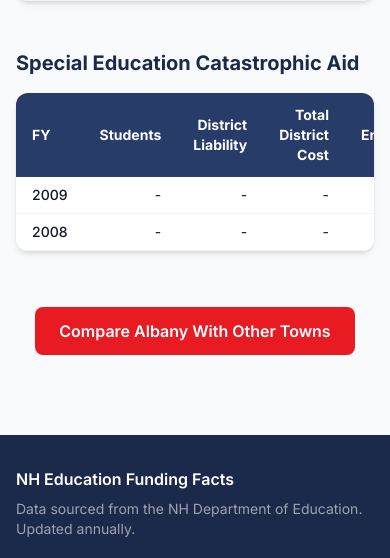
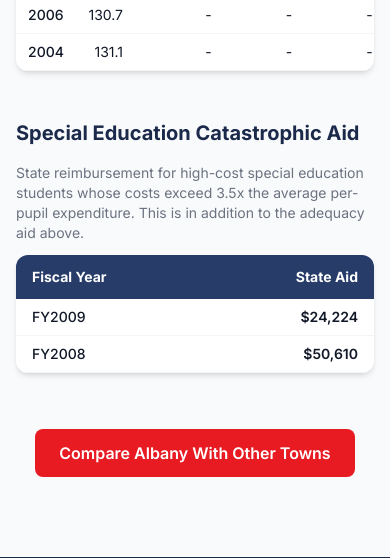
Before and after one commit to cmaidmentnh/nh-education-aid, a Flask app: a page that uses templates/town.html in a window 390 px wide. Shown: the part 3167-3725 px from the top of the page. Run offline with Flask 3, Linux system fonts and the light colour scheme; data comes from the database, SQL or seed files in the repository; some libraries are stand-ins or nearby versions.

Commit message:
Simplify SPED table, add per-pupil growth card to town pages
- SPED table: remove empty columns, add explanation text, narrow layout
- Add per-pupil aid growth percentage card (only shown if positive)
- Use flex-wrap for hero cards to handle 4 cards on mobile

Co-Authored-By: Claude Opus 4.6 <noreply@anthropic.com>

```diff
--- a/app.py
+++ b/app.py
@@ -169,6 +169,13 @@ def town_detail(name):
         enrollment_change_pct = ((last_adm.adm - first_adm.adm)
                                  / first_adm.adm) * 100
 
+    # Per-pupil aid growth
+    first_pp = next((pp for pp in per_pupil if pp and pp > 0), None)
+    last_pp = next((pp for pp in reversed(per_pupil) if pp and pp > 0), None)
+    per_pupil_growth_pct = 0
+    if first_pp and last_pp:
+        per_pupil_growth_pct = ((last_pp - first_pp) / first_pp) * 100
+
     return render_template('town.html',
                            muni=muni,
                            adequacy=adequacy,
@@ -187,7 +194,8 @@ def town_detail(name):
                            last_grant=last_grant,
                            enrollment_change_pct=enrollment_change_pct,
                            first_adm=first_adm,
-                           last_adm=last_adm)
+                           last_adm=last_adm,
+                           per_pupil_growth_pct=per_pupil_growth_pct)
 
 
 @app.route('/compare')
--- a/templates/town.html
+++ b/templates/town.html
@@ -15,11 +15,17 @@
                 <p class="text-gray-300 mt-1">{{ muni.county }} County</p>
                 {% endif %}
             </div>
-            <div class="mt-4 md:mt-0 flex space-x-4">
+            <div class="mt-4 md:mt-0 flex flex-wrap gap-3">
+                {% if per_pupil_growth_pct and per_pupil_growth_pct > 0 %}
+                <div class="stat-card rounded-lg px-5 py-3 text-center">
+                    <div class="text-2xl font-bold text-gop-light">+{{ "%.0f"|format(per_pupil_growth_pct) }}%</div>
+                    <div class="text-xs text-gray-300">Per-Pupil Aid Growth</div>
+                </div>
+                {% endif %}
                 {% if growth_pct and growth_pct > 0 %}
                 <div class="stat-card rounded-lg px-5 py-3 text-center">
                     <div class="text-2xl font-bold text-gop-light">+{{ "%.0f"|format(growth_pct) }}%</div>
-                    <div class="text-xs text-gray-300">Funding Growth</div>
+                    <div class="text-xs text-gray-300">Total Funding Growth</div>
                 </div>
                 {% endif %}
                 {% if last_grant %}
@@ -129,25 +135,20 @@
 <section class="py-6">
     <div class="max-w-7xl mx-auto px-4 sm:px-6 lg:px-8">
         <h2 class="text-xl font-bold text-navy-800 mb-4">Special Education Catastrophic Aid</h2>
-        <div class="bg-white rounded-xl shadow-md overflow-x-auto">
+        <p class="text-sm text-gray-500 mb-3">State reimbursement for high-cost special education students whose costs exceed 3.5x the average per-pupil expenditure. This is in addition to the adequacy aid above.</p>
+        <div class="bg-white rounded-xl shadow-md overflow-x-auto max-w-md">
             <table class="w-full text-sm">
                 <thead class="bg-navy-700 text-white">
                     <tr>
-                        <th class="px-4 py-3 text-left">FY</th>
-                        <th class="px-4 py-3 text-right">Students</th>
-                        <th class="px-4 py-3 text-right">District Liability</th>
-                        <th class="px-4 py-3 text-right">Total District Cost</th>
-                        <th class="px-4 py-3 text-right">Entitlement</th>
+                        <th class="px-4 py-3 text-left">Fiscal Year</th>
+                        <th class="px-4 py-3 text-right">State Aid</th>
                     </tr>
                 </thead>
                 <tbody>
                     {% for s in sped|reverse %}
                     <tr class="border-b border-gray-100 hover:bg-gray-50">
-                        <td class="px-4 py-2 font-medium">{{ s.fiscal_year }}</td>
-                        <td class="px-4 py-2 text-right">{{ s.num_students or '-' }}</td>
-                        <td class="px-4 py-2 text-right">{{ s.district_liability|currency_full if s.district_liability else '-' }}</td>
-                        <td class="px-4 py-2 text-right">{{ s.total_district_cost|currency_full if s.total_district_cost else '-' }}</td>
-                        <td class="px-4 py-2 text-right">{{ s.entitlement|currency_full if s.entitlement else '-' }}</td>
+                        <td class="px-4 py-2 font-medium">FY{{ s.fiscal_year }}</td>
+                        <td class="px-4 py-2 text-right font-semibold">{{ s.entitlement|currency_full if s.entitlement else '-' }}</td>
                     </tr>
                     {% endfor %}
                 </tbody>
```
